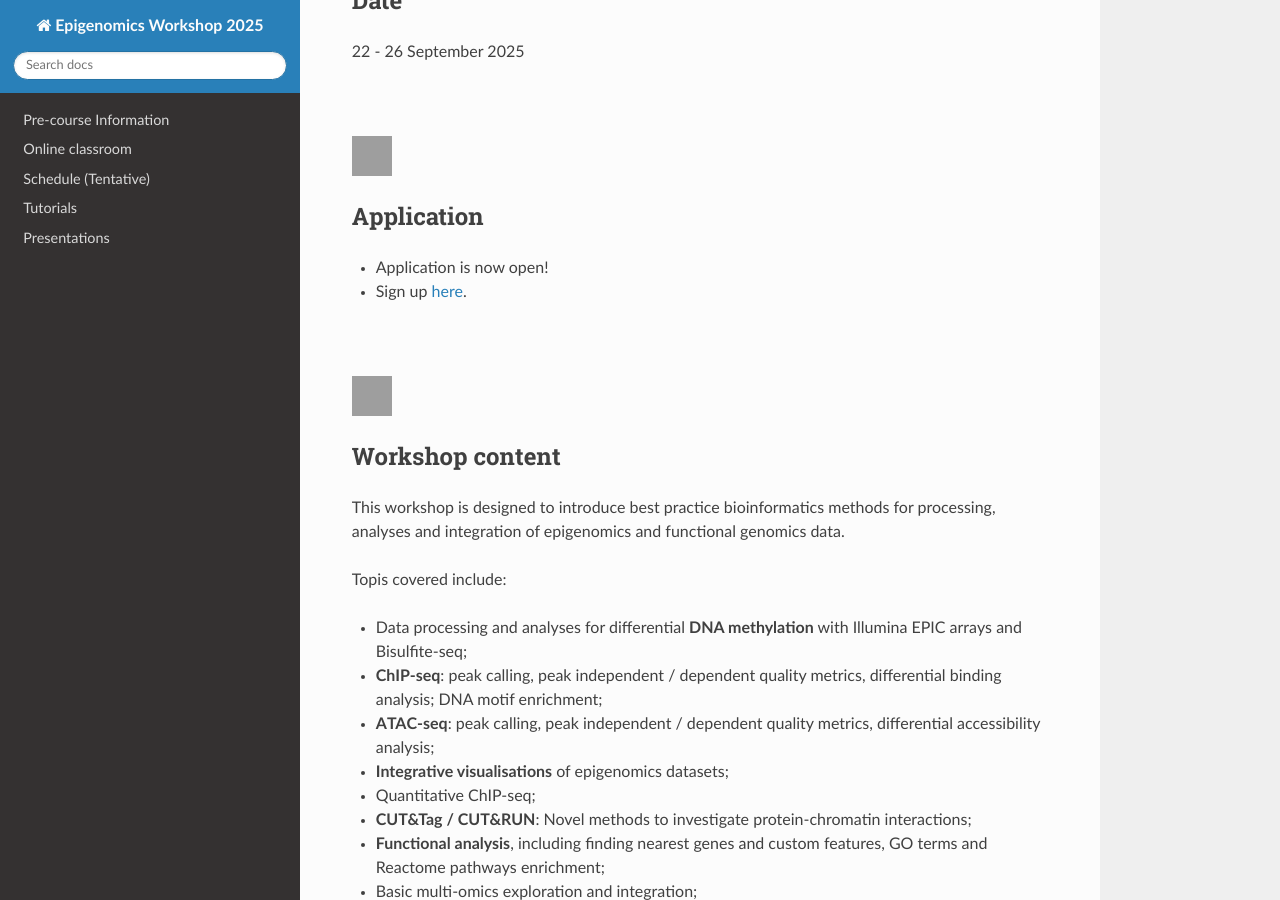
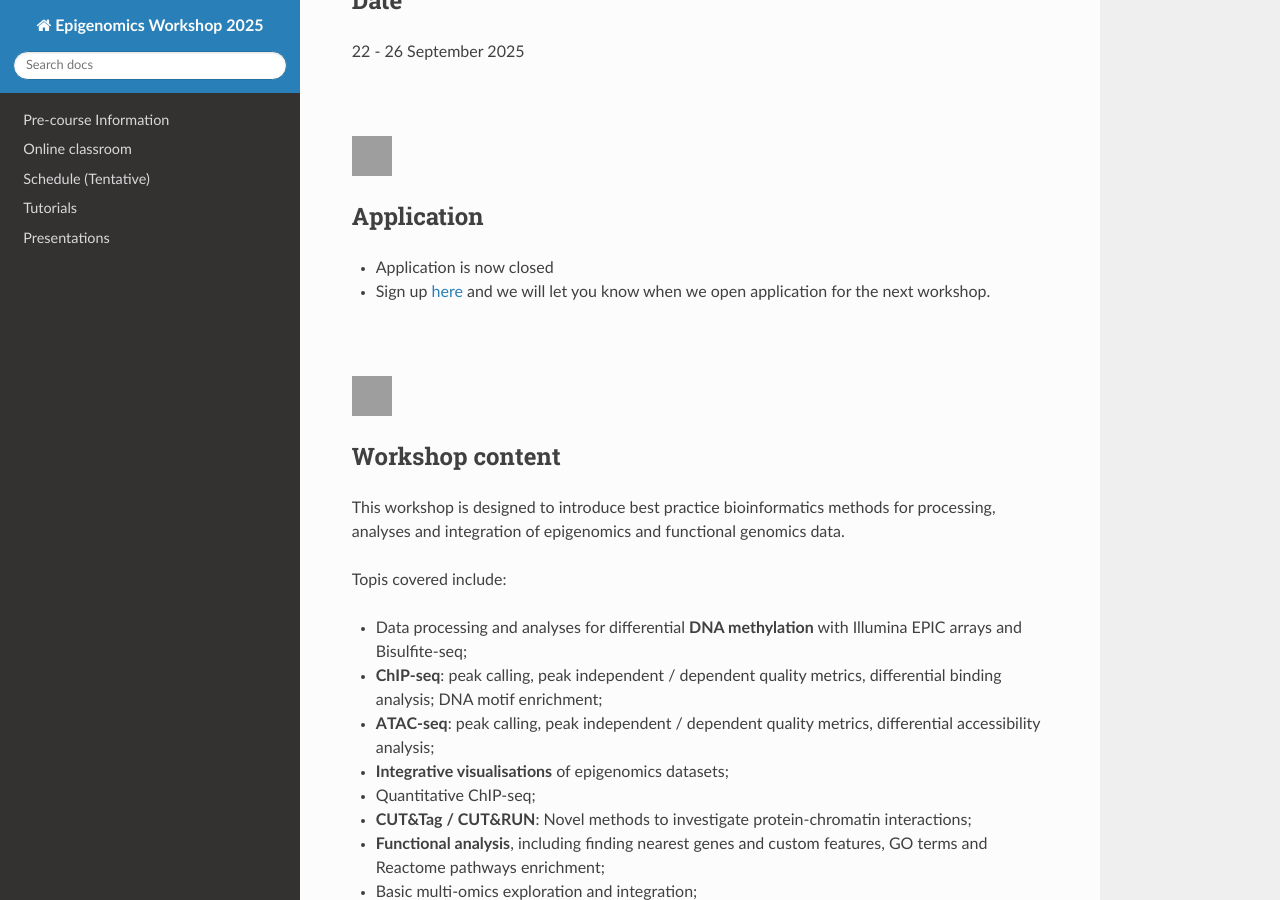
Before and after one commit to NBISweden/workshop-epigenomics-RTDs, a Sphinx documentation site: the page built from docs/index.rst, in a window 1280 px wide and 900 px high, scrolled down 528 px. Built offline with Sphinx 7.4.7 and the Read the Docs theme 3.1.0, drawn with Linux system fonts in a browser that asks for light colours; grey boxes are pictures that could not be loaded.

Commit message:
Update index.rst

```diff
--- a/docs/index.rst
+++ b/docs/index.rst
@@ -39,8 +39,12 @@
 -----------
 
 
-- Application is now open!
-- Sign up `here <https://forms.gle/gToSCQffqBgBBcpr8>`_.
+.. - Application is now open!
+.. - Sign up `here <https://forms.gle/gToSCQffqBgBBcpr8>`_.
+
+- Application is now closed
+- Sign up `here <https://forms.gle/BSieETwyWHACwRsT8>`_ and we will let you know when we open application for the next workshop.
+
 
 
 :raw-html:`<br />`
```
